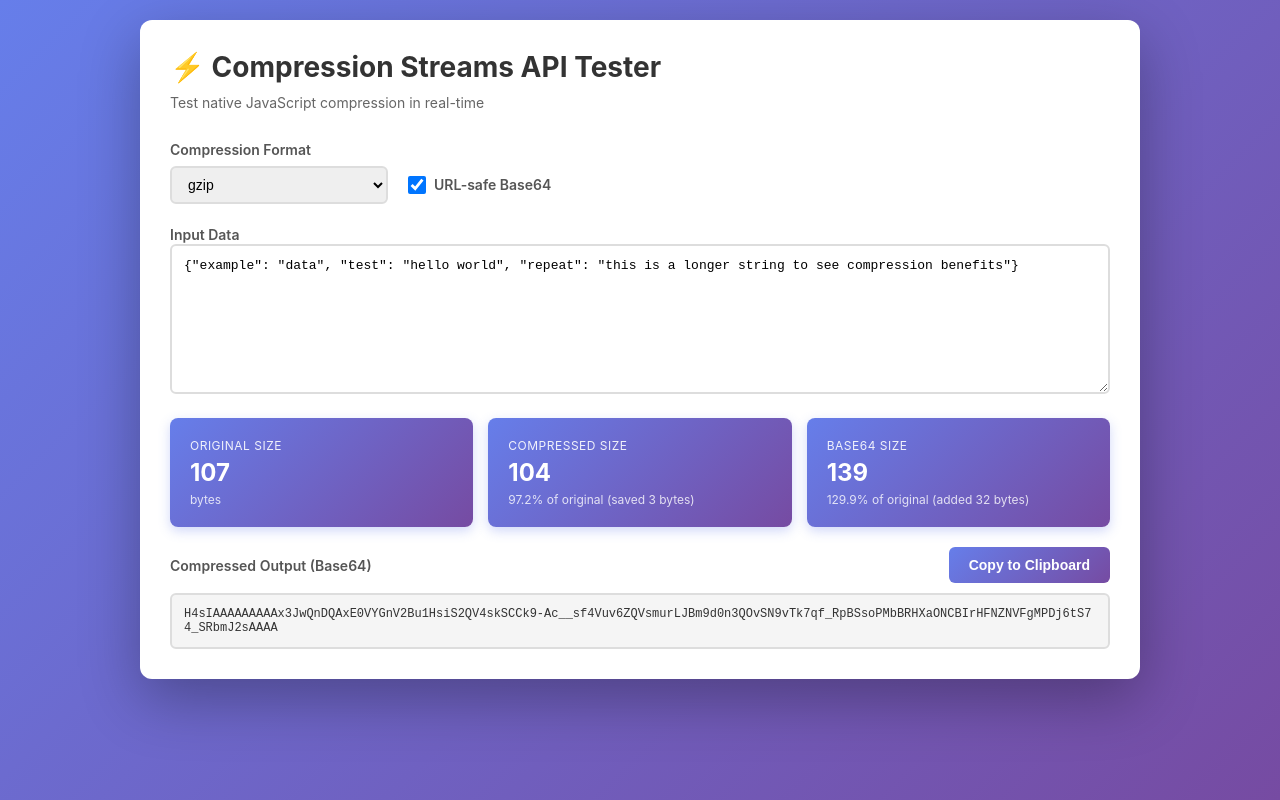
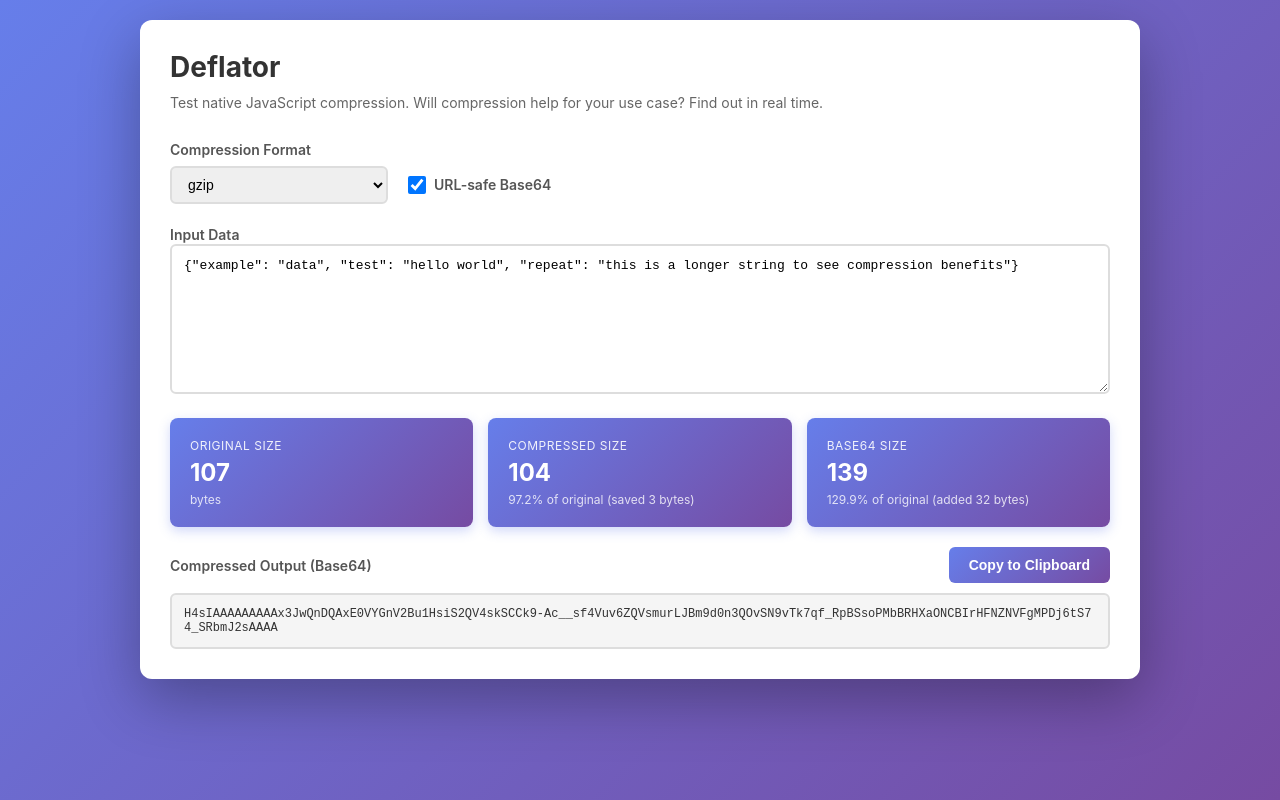
Before and after one commit to R3V1Z3/deflator, a plain HTML site: page index.html in a window 1280 px wide. Drawn offline with Linux system fonts and the light colour scheme.

Commit message:
Eradicated Claude's emojis!
Bah, emojis ... bah!

```diff
--- a/index.html
+++ b/index.html
@@ -197,8 +197,8 @@
 </head>
 <body>
   <div class="container">
-    <h1>⚡ Compression Streams API Tester</h1>
-    <p class="subtitle">Test native JavaScript compression in real-time</p>
+    <h1>Deflator</h1>
+    <p class="subtitle">Test native JavaScript compression. Will compression help for your use case? Find out in real time.</p>
 
     <div class="controls">
       <div class="control-group">
```
